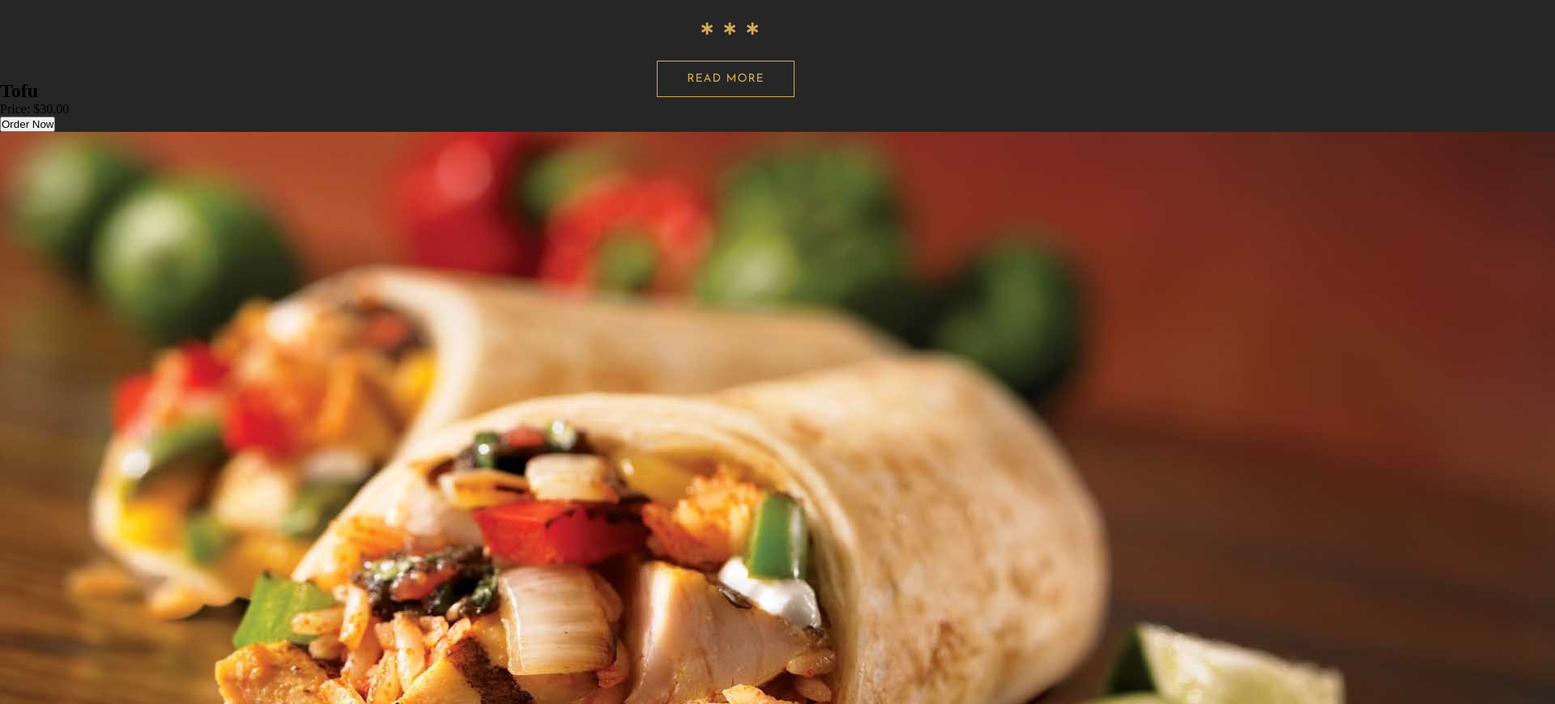
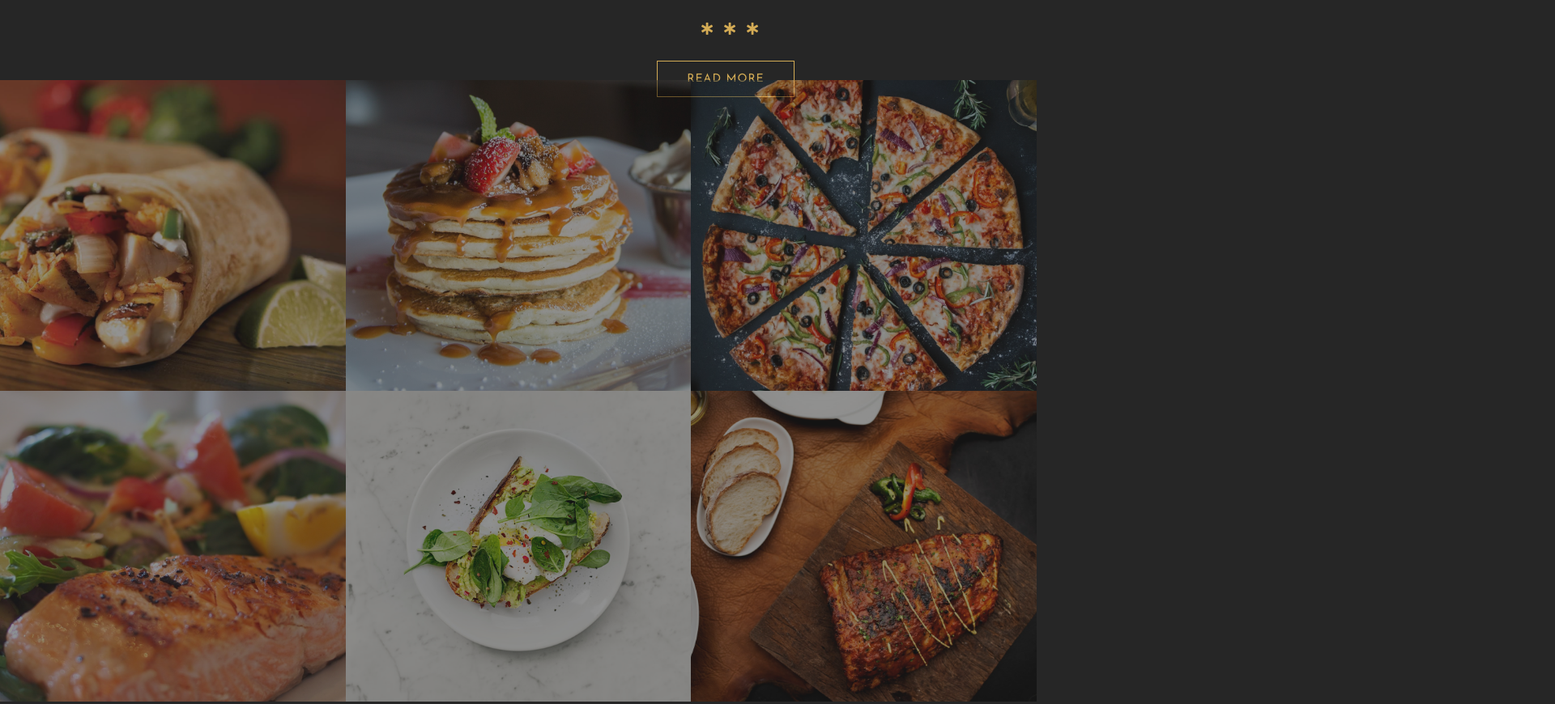
Before and after one commit to Rain-kanyini/udemy-resturant-georgia, a website: page index.html in a window 1280 px wide. Shown: the part 1421-2291 px from the top of the page at 81% size, 1920 px wide, since content can reach past the window. Drawn offline with nearby package versions, Linux system fonts and the light colour scheme.

Commit message:
Style Gallery

```diff
--- a/css/main.css
+++ b/css/main.css
@@ -1,3 +1,7 @@
+.card-overlay, .card-img {
+  width: 100%;
+  height: 100%; }
+
 * {
   margin: 0;
   padding: 0; }
@@ -58,6 +62,10 @@
       .about-us-right .description::first-letter {
         padding-left: 50px; }
 
+.gallery .cards-wrapper {
+  display: flex;
+  flex-wrap: wrap; }
+
 .logo {
   font-size: 70px;
   color: #d3ab55;
@@ -117,3 +125,55 @@
   .main-btn:hover {
     background-color: #d3ab55;
     color: #262626; }
+
+.card {
+  width: 33.3333%;
+  height: 30vw;
+  position: relative;
+  overflow: hidden; }
+  .card:hover .card-overlay {
+    left: 0; }
+  .card-overlay {
+    position: absolute;
+    top: 0;
+    left: -100%;
+    background-color: rgba(211, 171, 85, 0.6);
+    color: #fff;
+    z-index: 10;
+    display: flex;
+    justify-content: center;
+    align-items: center;
+    flex-direction: column;
+    transition: left .7s; }
+    .card-overlay-heading {
+      font-family: "Nunito", sans-serif;
+      font-size: 50px;
+      font-weight: 300;
+      letter-spacing: 2px;
+      text-transform: capitalize; }
+    .card-overlay-paragraph {
+      font-family: "Josefin Sans", sans-serif;
+      font-size: 30px;
+      margin-bottom: 30px;
+      font-weight: 300;
+      letter-spacing: 2px;
+      text-transform: capitalize; }
+    .card-overlay-btn {
+      width: 150px;
+      height: 40px;
+      color: #d3ab55;
+      background-color: #fff;
+      font-family: "Josefin Sans", sans-serif;
+      font-size: 14px;
+      font-weight: bold;
+      text-transform: uppercase;
+      letter-spacing: 1px;
+      border: 1px solid #d3ab55;
+      border-radius: 30px;
+      outline: none;
+      cursor: pointer; }
+  .card-img {
+    width: 100%;
+    height: 100%;
+    object-fit: cover;
+    opacity: .5; }
--- a/scss/_components.scss
+++ b/scss/_components.scss
@@ -59,3 +59,67 @@
         color: $color-dark;
     }
 }
+
+.card {
+    width: 33.3333%;
+    height: 30vw;
+    position: relative;
+    overflow: hidden;
+
+    &:hover .card-overlay {
+        left: 0;
+    }
+
+    &-overlay {
+        position: absolute;
+        top: 0;
+        left: -100%;
+        @extend %fullSpace;
+        background-color: rgba($color-primary, .6);
+        color: $color-white;
+        z-index: 10;
+        @include flexLayout;
+        flex-direction: column;
+        transition: left .7s;
+
+        &-heading {
+            font-family: $font-nunito;
+            font-size: 50px;
+            @include textStyles(capitalize);
+        }
+
+        &-paragraph {
+            font-family: $font-josefinSans;
+            font-size: 30px;
+            margin-bottom: 30px;
+            @include textStyles(capitalize);
+        }
+
+        &-btn {
+            width: 150px;
+            height: 40px;
+            color: $color-primary;
+            background-color: $color-white;
+            font-family: $font-josefinSans;
+            font-size: 14px;
+            font-weight: bold;
+            text-transform: uppercase;
+            letter-spacing: 1px;
+            border: 1px solid $color-primary;
+            border-radius: 30px;
+            outline: none;
+            cursor: pointer;
+
+        }
+
+
+    }
+
+    &-img {
+        width: 100%;
+        height: 100%;
+        object-fit: cover;
+        opacity: .5;
+        @extend %fullSpace;
+    }
+}
--- a/scss/_layout.scss
+++ b/scss/_layout.scss
@@ -67,3 +67,10 @@
         }
     }
 }
+
+.gallery {
+    .cards-wrapper {
+        display: flex;
+        flex-wrap: wrap;
+    }
+}
```
Also changed, not shown: scss/_base.scss (+8 -2 lines).
